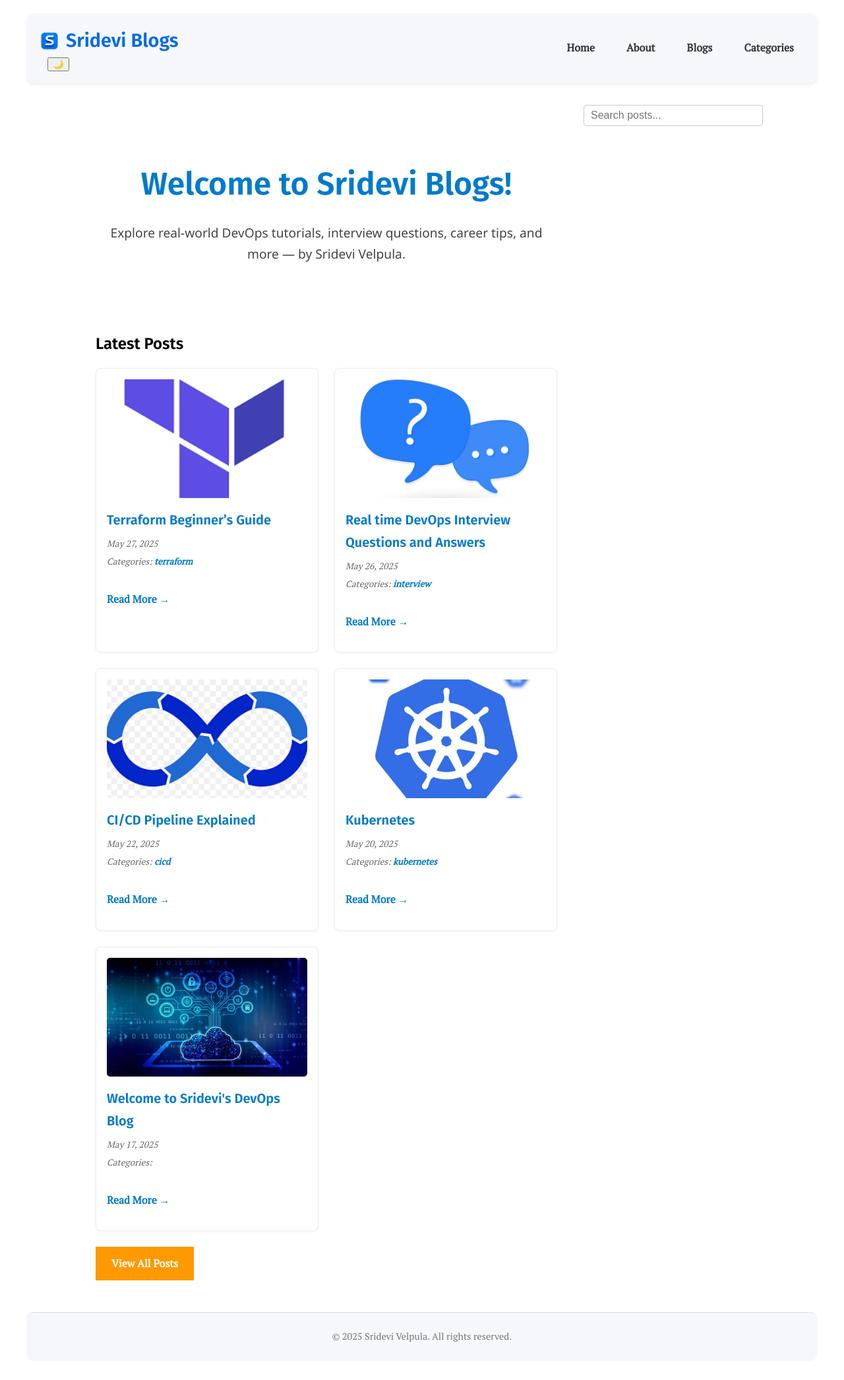
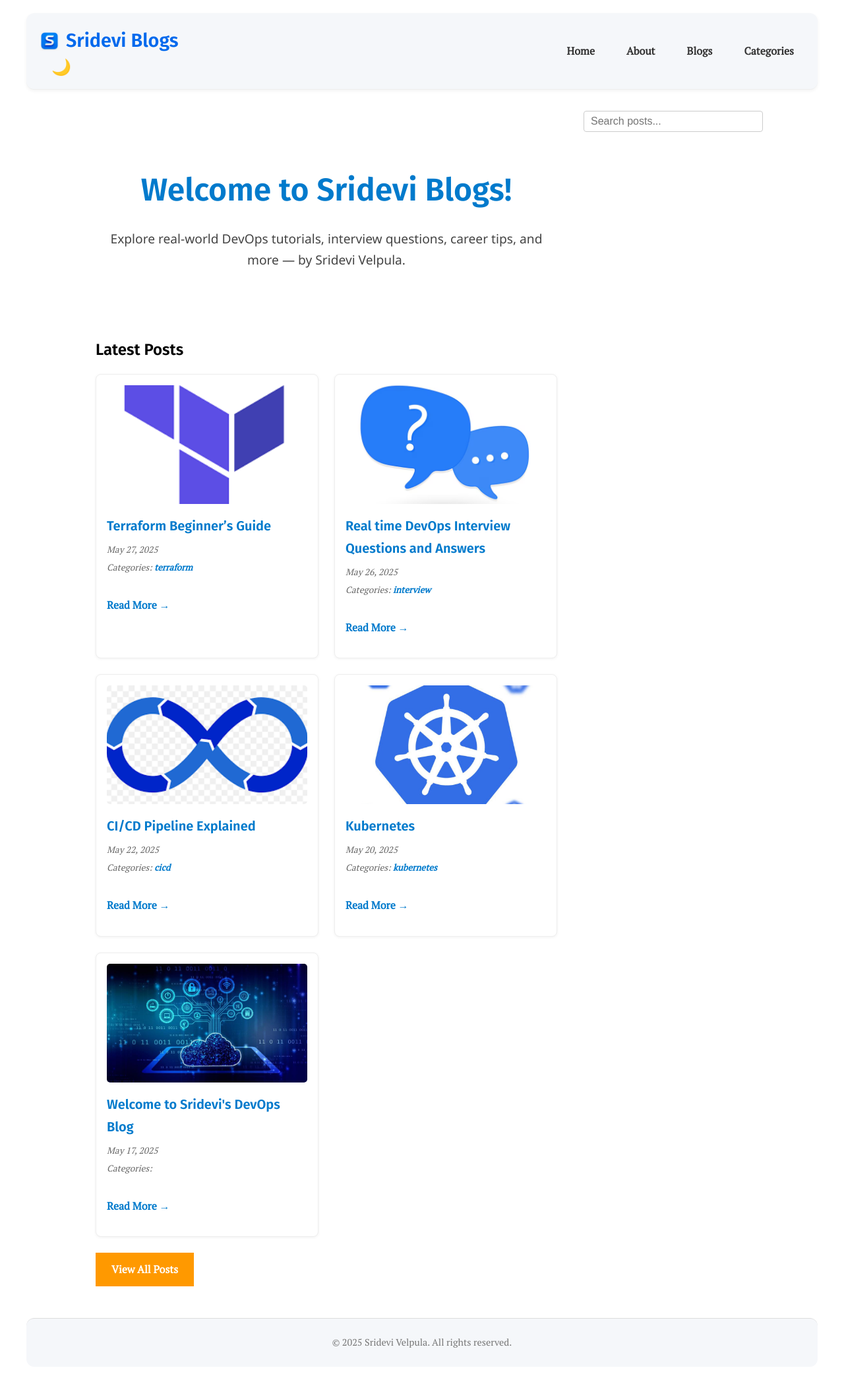
Before and after one commit to srideviblogs/srideviblogs.github.io, a Jekyll site: the page built from index.md, in a window 1280 px wide. Shown: the whole page at 66% size. Built offline with Jekyll 4.4.1, drawn with Linux system fonts in a browser that asks for light colours.

Commit message:
Update custom.css

```diff
--- a/assets/css/custom.css
+++ b/assets/css/custom.css
@@ -735,3 +735,16 @@ header.site-header {
   color: #fff;
   border-color: #555;
 }
+
+#theme-toggle {
+  background: none;
+  border: none;
+  font-size: 1.5rem;
+  cursor: pointer;
+  color: #333;
+  transition: transform 0.2s ease;
+}
+
+#theme-toggle:hover {
+  transform: scale(1.2);
+}
```
